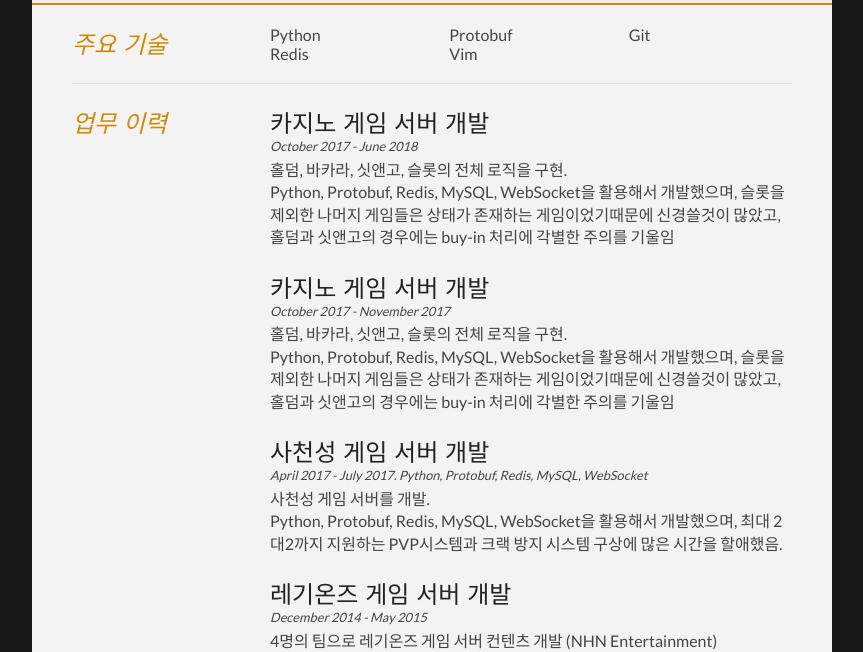
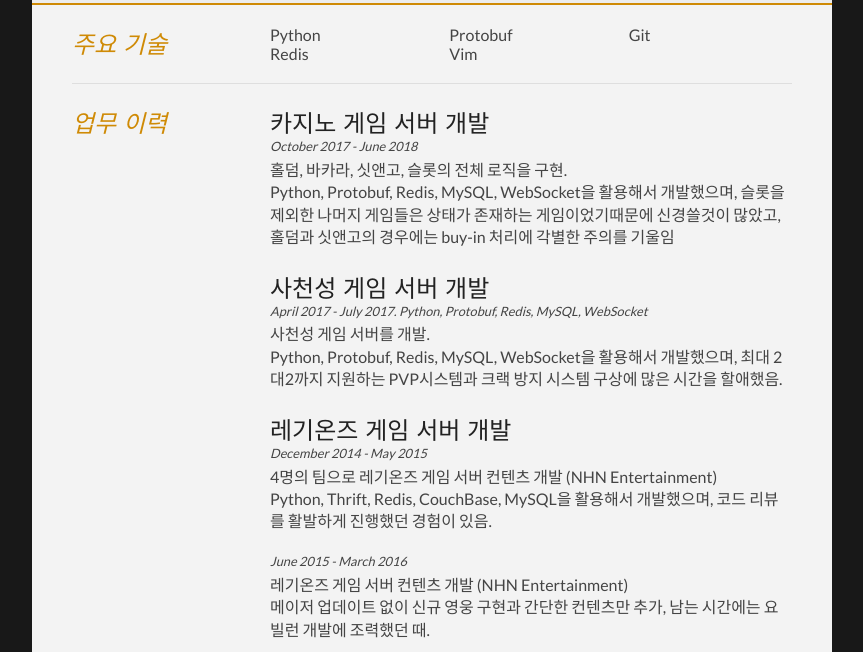
Before and after one commit to blackcat610/blackcat610.github.io, a plain HTML site: page index.html in a window 1280 px wide. Shown: the part 177-829 px from the top of the page, without its empty margins (208-1071 px from the left). Drawn offline with Linux system fonts and the light colour scheme.

Commit message:
Update index.html

```diff
--- a/index.html
+++ b/index.html
@@ -60,11 +60,6 @@
 				<article>
 					<h2>카지노 게임 서버 개발</h2>
 					<p class="subDetails">October 2017 - June 2018</p>
-					<p>홀덤, 바카라, 싯앤고, 슬롯의 전체 로직을 구현.</br>Python, Protobuf, Redis, MySQL, WebSocket을 활용해서 개발했으며, 슬롯을 제외한 나머지 게임들은 상태가 존재하는 게임이었기때문에 신경쓸것이 많았고, 홀덤과 싯앤고의 경우에는 buy-in 처리에 각별한 주의를 기울임</p>
-				</article>
-				<article>
-					<h2>카지노 게임 서버 개발</h2>
-					<p class="subDetails">October 2017 - November 2017</p>
 					<p>홀덤, 바카라, 싯앤고, 슬롯의 전체 로직을 구현.</br>Python, Protobuf, Redis, MySQL, WebSocket을 활용해서 개발했으며, 슬롯을 제외한 나머지 게임들은 상태가 존재하는 게임이었기때문에 신경쓸것이 많았고, 홀덤과 싯앤고의 경우에는 buy-in 처리에 각별한 주의를 기울임</p>
 				</article>
 				<article>
```
